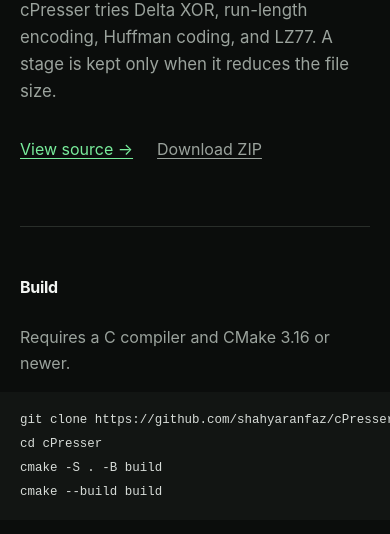
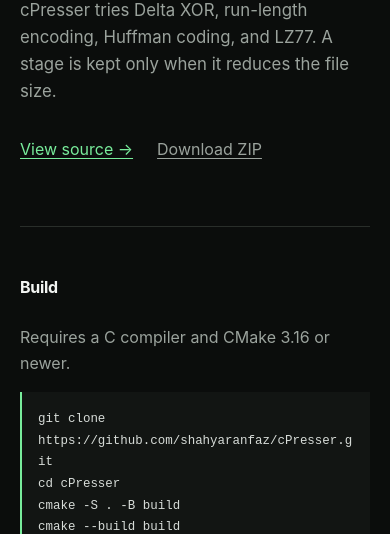
Before and after one commit to shahyaranfaz/cPresser, a plain HTML site: page index.html in a window 390 px wide. Shown: the part 310-844 px from the top of the page. Drawn offline with Linux system fonts and the light colour scheme.

Commit message:
Fix mobile site

```diff
--- a/index.html
+++ b/index.html
@@ -272,11 +272,13 @@
             }
 
             pre {
-                margin-inline: -1.25rem;
-                max-width: calc(100% + 2.5rem);
-                padding: 1rem 1.25rem;
-                border-left-width: 0;
+                width: 100%;
+                padding: 1rem;
                 font-size: 0.78rem;
+                line-height: 1.65;
+                white-space: pre-wrap;
+                overflow-wrap: anywhere;
+                word-break: break-word;
             }
 
             .facts {
@@ -304,11 +306,6 @@
                 padding-top: 3.5rem;
             }
 
-            pre {
-                margin-inline: -1rem;
-                max-width: calc(100% + 2rem);
-                padding-inline: 1rem;
-            }
         }
     </style>
 </head>
```
